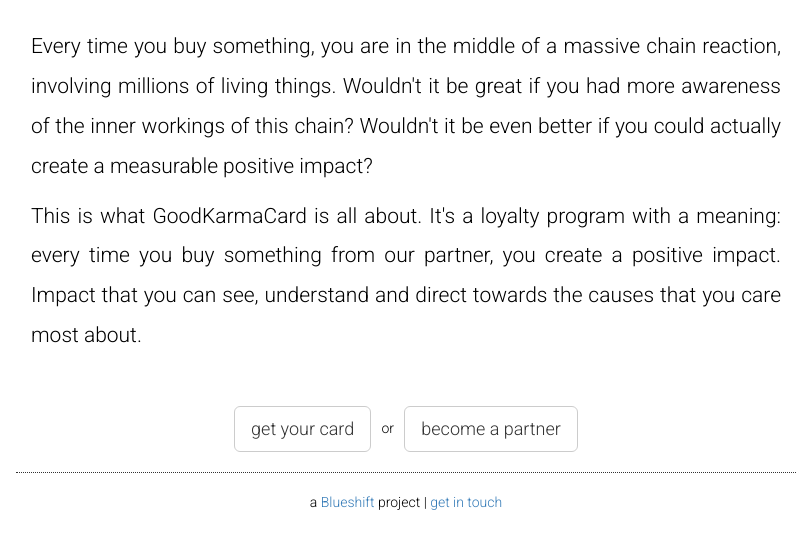
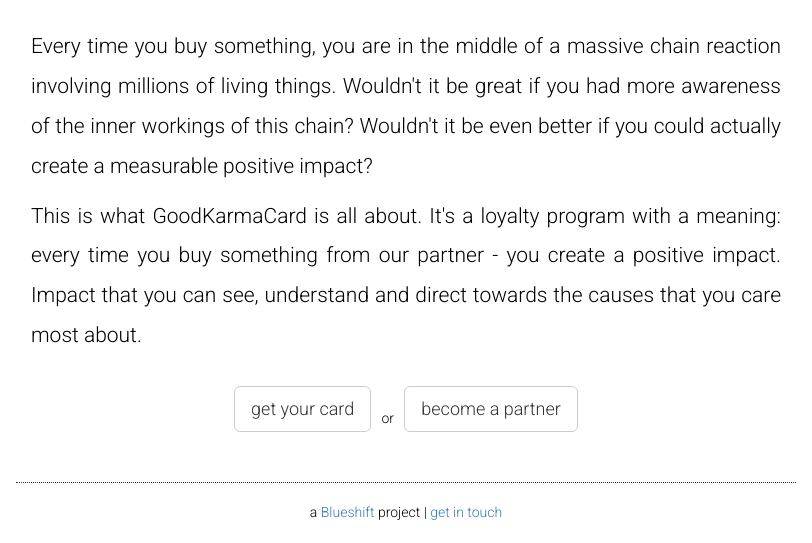
Before and after one commit to Blueshift-io/goodkarmacard-landing, a plain HTML site: page index.html in a window 1280 px wide. Shown: the part 315-858 px from the top of the page, without its empty margins (234-1046 px from the left). Drawn offline with nearby package versions, Linux system fonts and the light colour scheme.

Commit message:
minor typos and style

```diff
--- a/css/styles.css
+++ b/css/styles.css
@@ -28,7 +28,7 @@ h1, h2, h3, p {
 }
 
 .CTA-button {
-    margin-top: 20px;
+    margin-top: 0px;
     margin-bottom: 20px;
 }
 
@@ -39,6 +39,7 @@ h1, h2, h3, p {
 }
 
 .footer {
+    margin-top: 30px;
     padding-top: 20px;
     padding-bottom: 20px;
     border-top: 1px dotted #333;
--- a/index.html
+++ b/index.html
@@ -39,13 +39,13 @@
     <div class="row">
         <div class="col-md-8 col-md-offset-2 lead description">
             <p>
-            Every time you buy something, you are in the middle of a massive chain reaction, involving millions of living things.
+            Every time you buy something, you are in the middle of a massive chain reaction involving millions of living things.
             Wouldn't it be great if you had more awareness of the inner workings of this chain?
             Wouldn't it be even better if you could actually create a measurable positive impact?
             </p>
 
             <p>
-            This is what GoodKarmaCard is all about. It's a loyalty program with a meaning: every time you buy something from our partner, you create a positive impact. Impact that you can see, understand and direct towards the causes that you care most about.
+            This is what GoodKarmaCard is all about. It's a loyalty program with a meaning: every time you buy something from our partner - you create a positive impact. Impact that you can see, understand and direct towards the causes that you care most about.
             </p>
         </div>
     </div>
```
